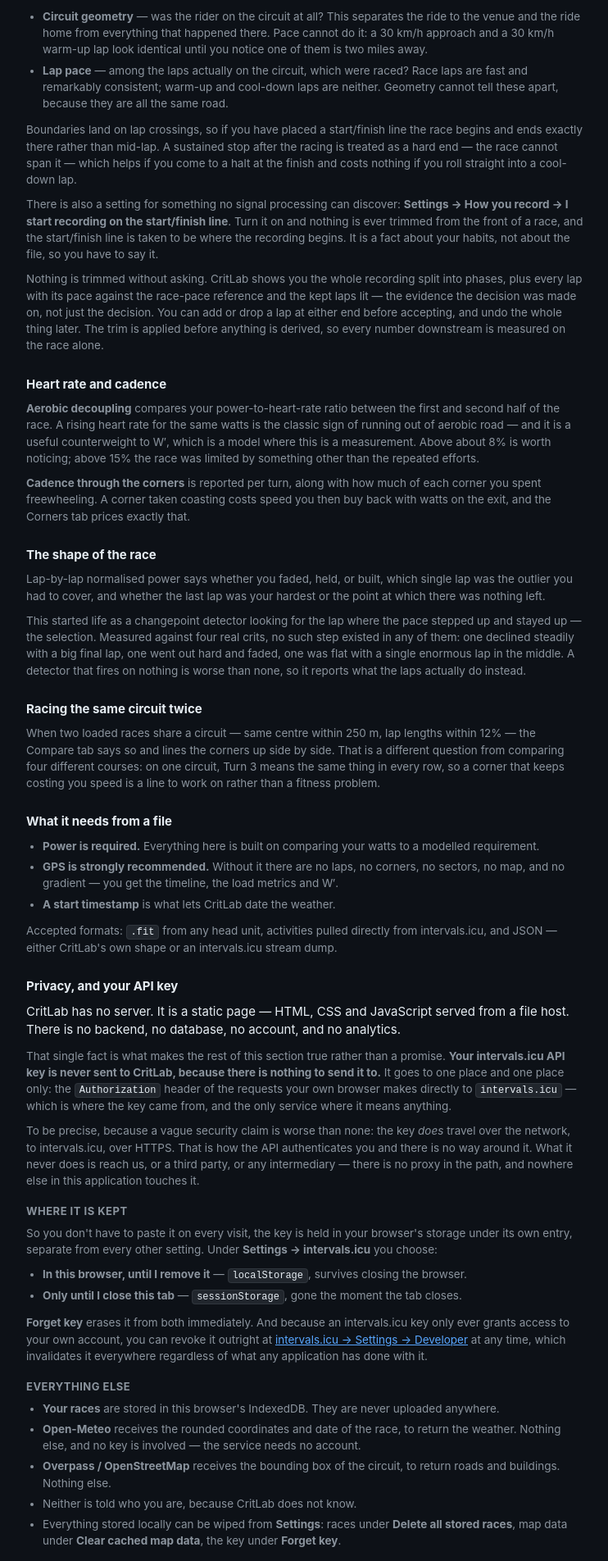
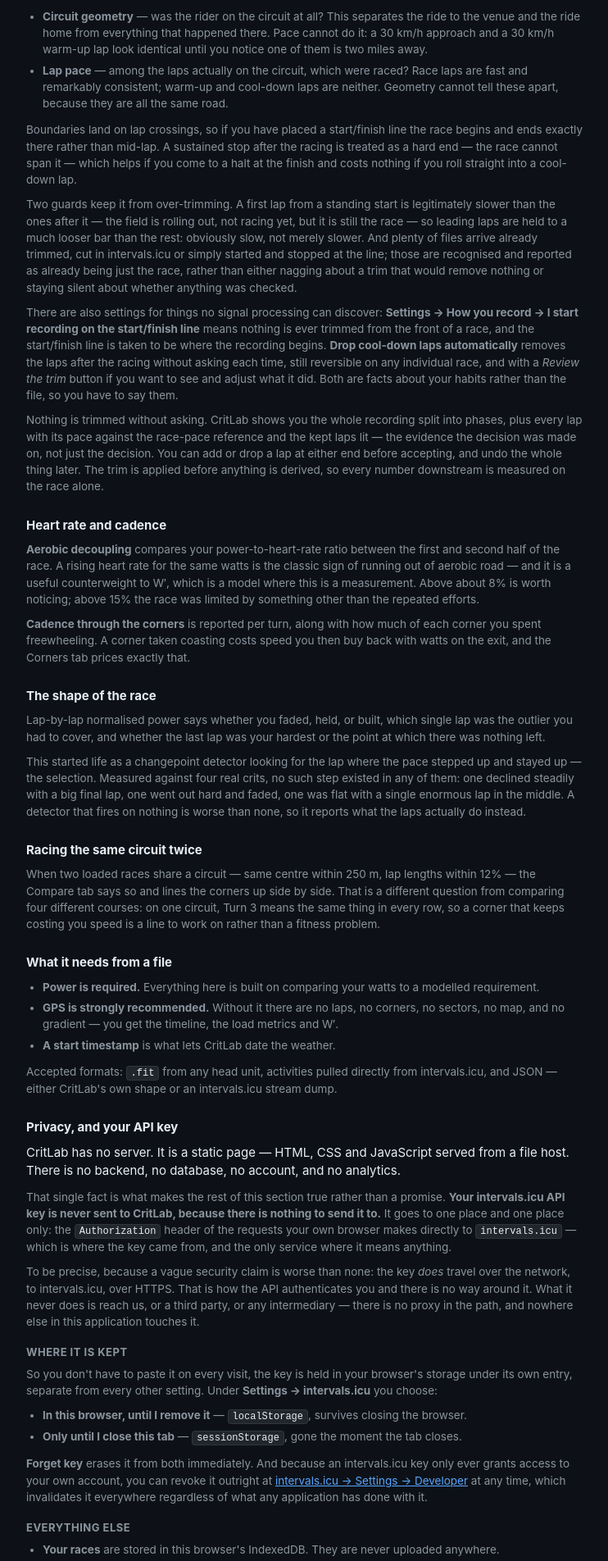
Before and after one commit to ngpaladi/CritLab, a Jekyll site: the page built from about.html, in a window 1280 px wide. Shown: the part 2937-4841 px from the top of the page at 82% size, without its empty margins (268-1010 px from the left). Built offline with Jekyll 4.4.1, drawn with Linux system fonts in a browser that asks for light colours; some of the changed text lies outside the part shown.

Commit message:
Optional automatic cool-down removal, and stop over-trimming the roll-out
Cool-down removal can now happen without asking: Settings -> How you record ->
"Drop cool-down laps automatically". Only ever the tail. Trimming the front
unprompted could silently remove a neutral lap that was part of the race, and
that is not a decision to make on somebody's behalf. Any race can still be put
back to the full recording, and a "Review the trim" button reopens the full
interactive prompt if the automatic choice needs adjusting.

Two guards against over-trimming, both prompted by files that arrive already
cropped:

A first lap from a standing start is slower than the laps after it — the field
is rolling out, not racing yet, but it is still the race. On an already-trimmed
file that lap is the only thing at the front, so trimming it would delete the
start. Leading laps are now held to a much looser bar (78% of race pace rather
than 88%): obviously slow, not merely slower. This alone fixes Woonie, which
was losing its 3:01 roll-out lap; it now keeps 13 of 13.

Files that are already just the race are recognised and said so, rather than
either nagging about a trim that would remove nothing or staying silent about
whether anything was checked. Devens reports as already trimmed.

Across all four races nothing is now dropped from the front; only cool-downs
are offered for removal.

Co-Authored-By: Claude Opus 5 (1M context) <noreply@anthropic.com>

```diff
--- a/_layouts/default.html
+++ b/_layouts/default.html
@@ -130,8 +130,17 @@
             <span>I start recording on the start/finish line</span>
           </label>
           <p class="hint" style="margin-top:6px">
-            When this is on, nothing is ever trimmed from the front of a race and the
-            start/finish line is taken to be where the recording begins.
+            Nothing is ever trimmed from the front of a race, and the start/finish
+            line is taken to be where the recording begins.
+          </p>
+
+          <label class="check" style="margin-top:12px">
+            <input type="checkbox" id="auto-trim-cooldown">
+            <span>Drop cool-down laps automatically</span>
+          </label>
+          <p class="hint" style="margin-top:6px">
+            Trims the laps after the racing without asking each time. Any race can
+            still be put back to the full recording afterwards.
           </p>
         </div>
 
@@ -188,6 +197,7 @@
       roughEl.value  = String(s.wxRoughness || 0.1);
       document.getElementById('osm-enabled').checked = s.osmBasemap !== false;
       document.getElementById('starts-on-line').checked = !!s.startsOnStartLine;
+      document.getElementById('auto-trim-cooldown').checked = !!s.autoTrimCooldown;
       statusEl.style.display = 'none';
       modal.style.display = '';
       keyEl.focus();
@@ -246,6 +256,11 @@
       window.dispatchEvent(new CustomEvent('critlab:settings', { detail: { recording: true } }));
     });
 
+    document.getElementById('auto-trim-cooldown').addEventListener('change', function () {
+      Settings.set({ autoTrimCooldown: this.checked });
+      window.dispatchEvent(new CustomEvent('critlab:settings', { detail: { recording: true } }));
+    });
+
     var osmEl = document.getElementById('osm-enabled');
     var osmStatus = document.getElementById('osm-status');
     osmEl.addEventListener('change', function () {
--- a/about.html
+++ b/about.html
@@ -239,11 +239,25 @@ title: About
 </p>
 
 <p>
-  There is also a setting for something no signal processing can discover:
+  Two guards keep it from over-trimming. A first lap from a standing start is
+  legitimately slower than the ones after it — the field is rolling out, not
+  racing yet, but it is still the race — so leading laps are held to a much
+  looser bar than the rest: obviously slow, not merely slower. And plenty of
+  files arrive already trimmed, cut in intervals.icu or simply started and
+  stopped at the line; those are recognised and reported as already being just
+  the race, rather than either nagging about a trim that would remove nothing or
+  staying silent about whether anything was checked.
+</p>
+
+<p>
+  There are also settings for things no signal processing can discover:
   <b>Settings &rarr; How you record &rarr; I start recording on the start/finish
-  line</b>. Turn it on and nothing is ever trimmed from the front of a race, and
-  the start/finish line is taken to be where the recording begins. It is a fact
-  about your habits, not about the file, so you have to say it.
+  line</b> means nothing is ever trimmed from the front of a race, and the
+  start/finish line is taken to be where the recording begins. <b>Drop cool-down
+  laps automatically</b> removes the laps after the racing without asking each
+  time, still reversible on any individual race, and with a <em>Review the
+  trim</em> button if you want to see and adjust what it did. Both are facts
+  about your habits rather than the file, so you have to say them.
 </p>
 
 <p>
--- a/assets/js/RideStore.js
+++ b/assets/js/RideStore.js
@@ -29,6 +29,7 @@ const Settings = (() => {
 
     // recording habits — things only the rider knows
     startsOnStartLine: false,
+    autoTrimCooldown: false,
 
     // rider + machine
     mass: 78, crr: 0.004, cda: 0.32, lockCda: false,
```
Also changed, not shown: assets/js/Analyzer.js (+12 -0 lines), assets/js/app.js (+87 -8 lines), test/dom.js (+68 -10 lines).
